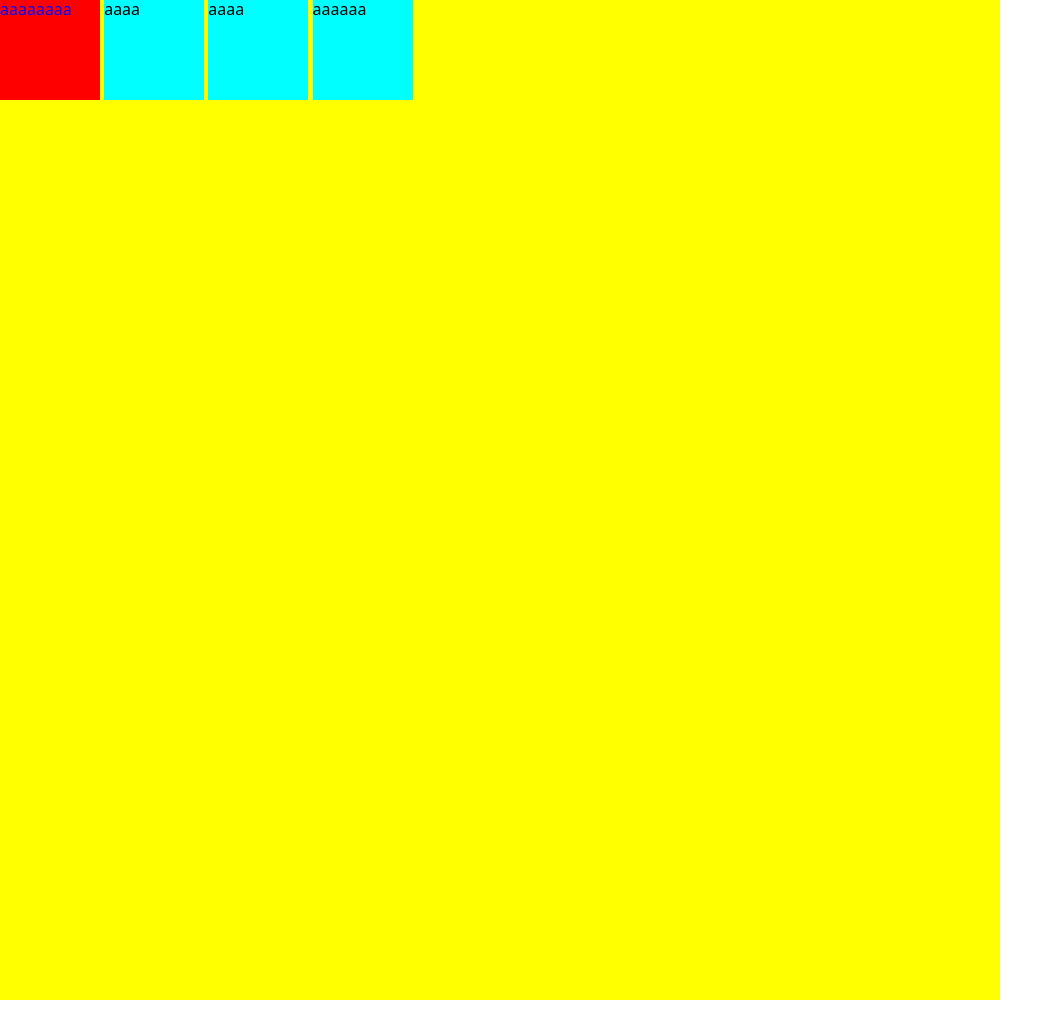
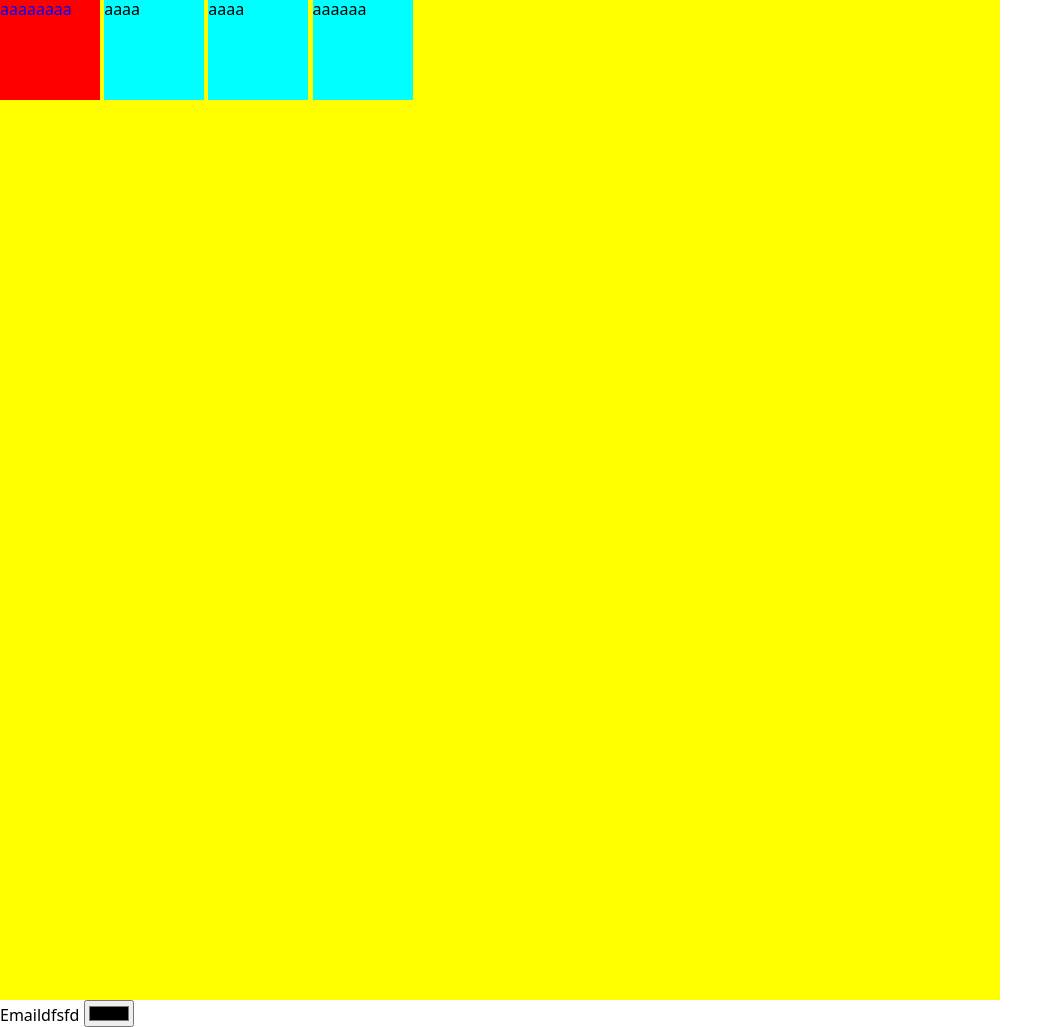
Before and after one commit to daszai/goit-markup-hw-05, a plain HTML site: page TEST.html in a window 1280 px wide. Shown: the whole page, without its empty margins (0-1063 px from the left). Before the commit the page ends 1000 px from the top, so only its background shows below. Drawn offline with nearby package versions, Linux system fonts and the light colour scheme.

Commit message:
Update TEST.html

```diff
--- a/TEST.html
+++ b/TEST.html
@@ -37,5 +37,12 @@
       <div class="a">aaaa</div>
       <div class="a">aaaaaa</div>
     </div>
+
+    <form>
+      <label>
+        Emaildfsfd
+        <input type="color" name="email" />
+      </label>
+    </form>
   </body>
 </html>
```
